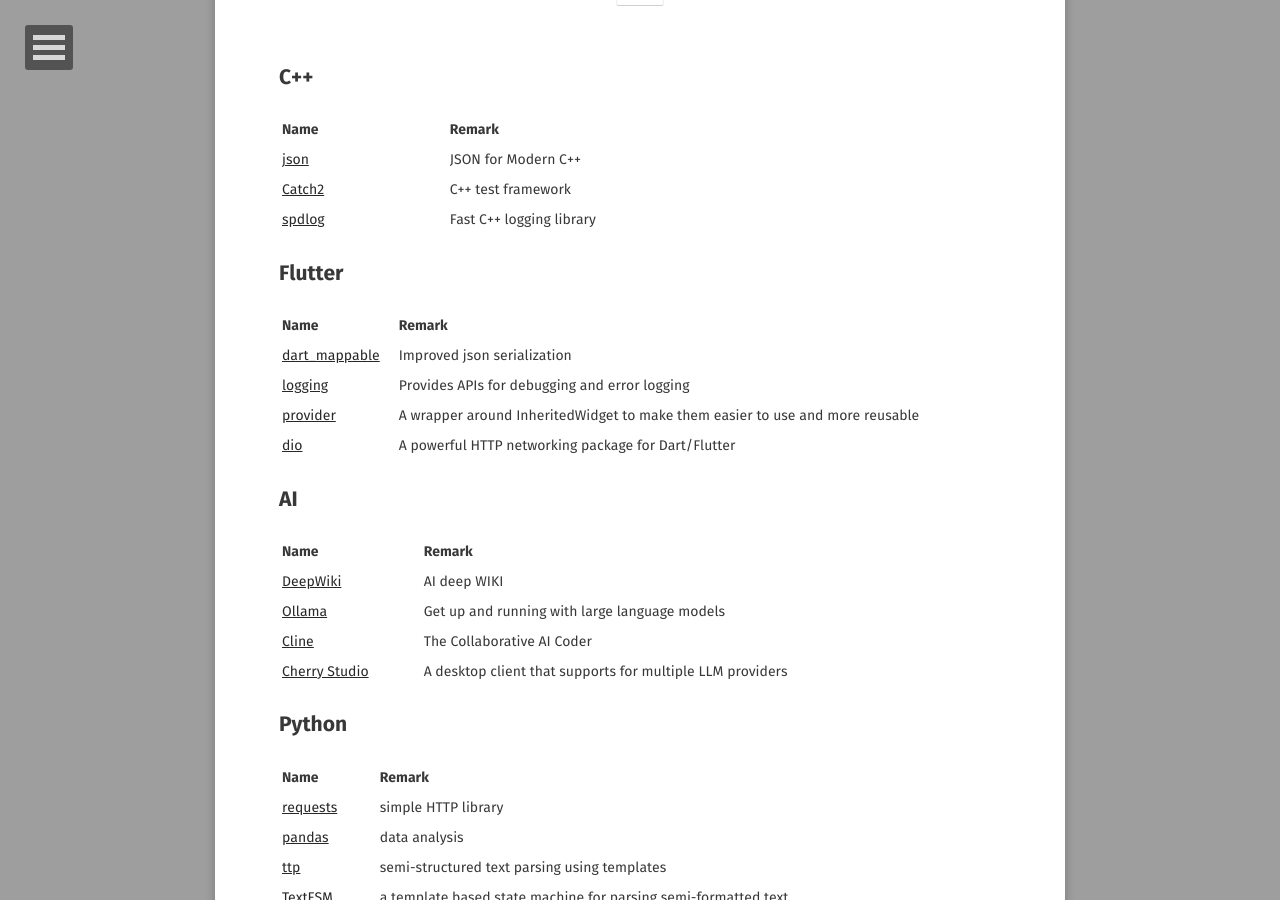
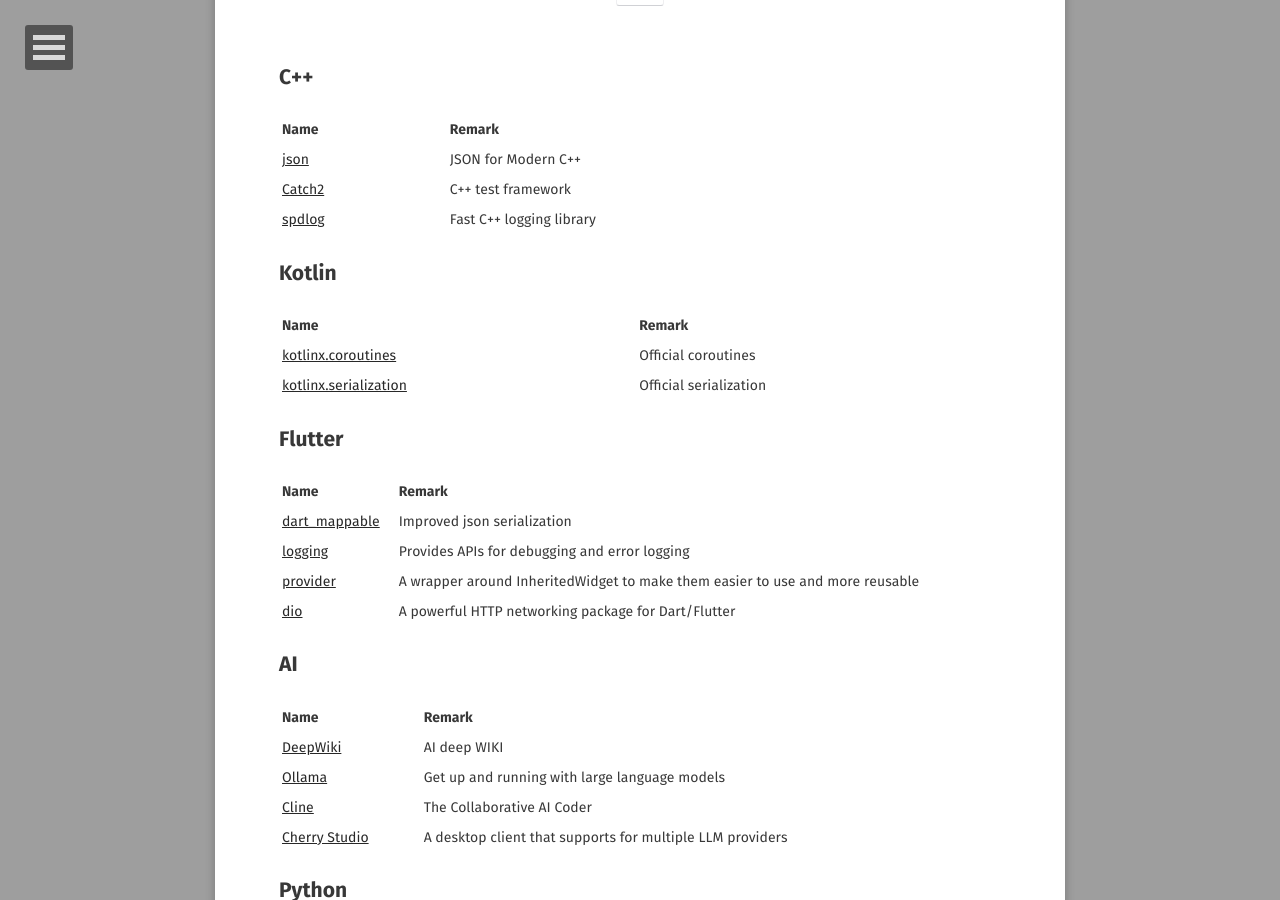
Before and after one commit to o7878x/o7878x.github.io, a Jekyll site: the page built from _posts/2025-01-19-coding-tools.md, in a window 1280 px wide and 900 px high, scrolled down 312 px. Built offline with Jekyll 4.4.1, drawn with Linux system fonts in a browser that asks for light colours; some web fonts are replaced; comment, search, counter and statistics services are not loaded.

Commit message:
feature:add kotlinx libraries

```diff
--- a/_posts/2025-01-19-coding-tools.md
+++ b/_posts/2025-01-19-coding-tools.md
@@ -16,6 +16,13 @@
 | [json](https://github.com/nlohmann/json) | JSON for Modern C++ |
 | [Catch2](https://github.com/catchorg/Catch2) | C++ test framework |
 | [spdlog](https://github.com/gabime/spdlog) | Fast C++ logging library |
+
+## Kotlin
+
+| Name | Remark |
+| --- | --- |
+| [kotlinx.coroutines](https://github.com/Kotlin/kotlinx.coroutines) | Official coroutines |
+| [kotlinx.serialization](https://github.com/Kotlin/kotlinx.serialization) | Official serialization |
 
 ## Flutter
 
```
